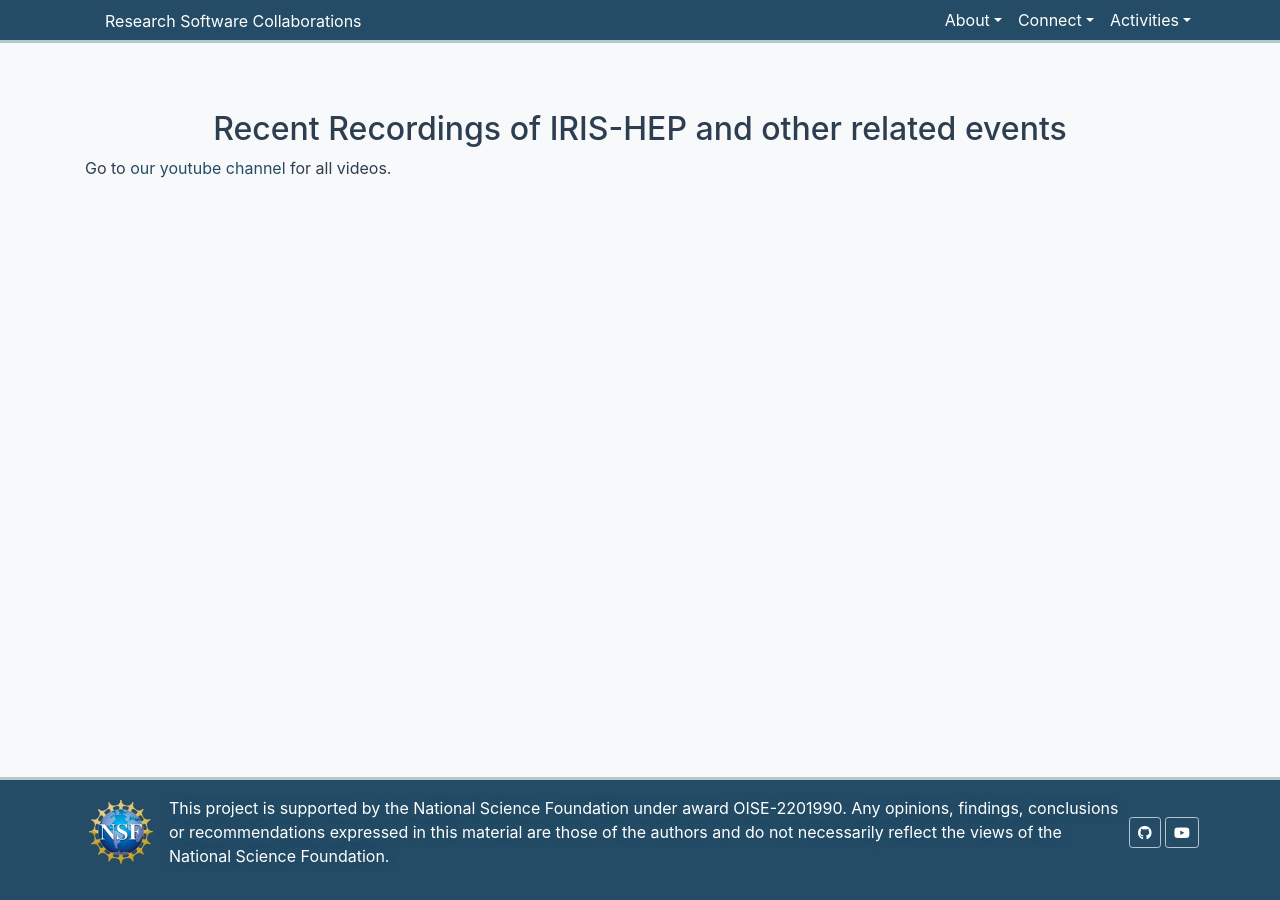
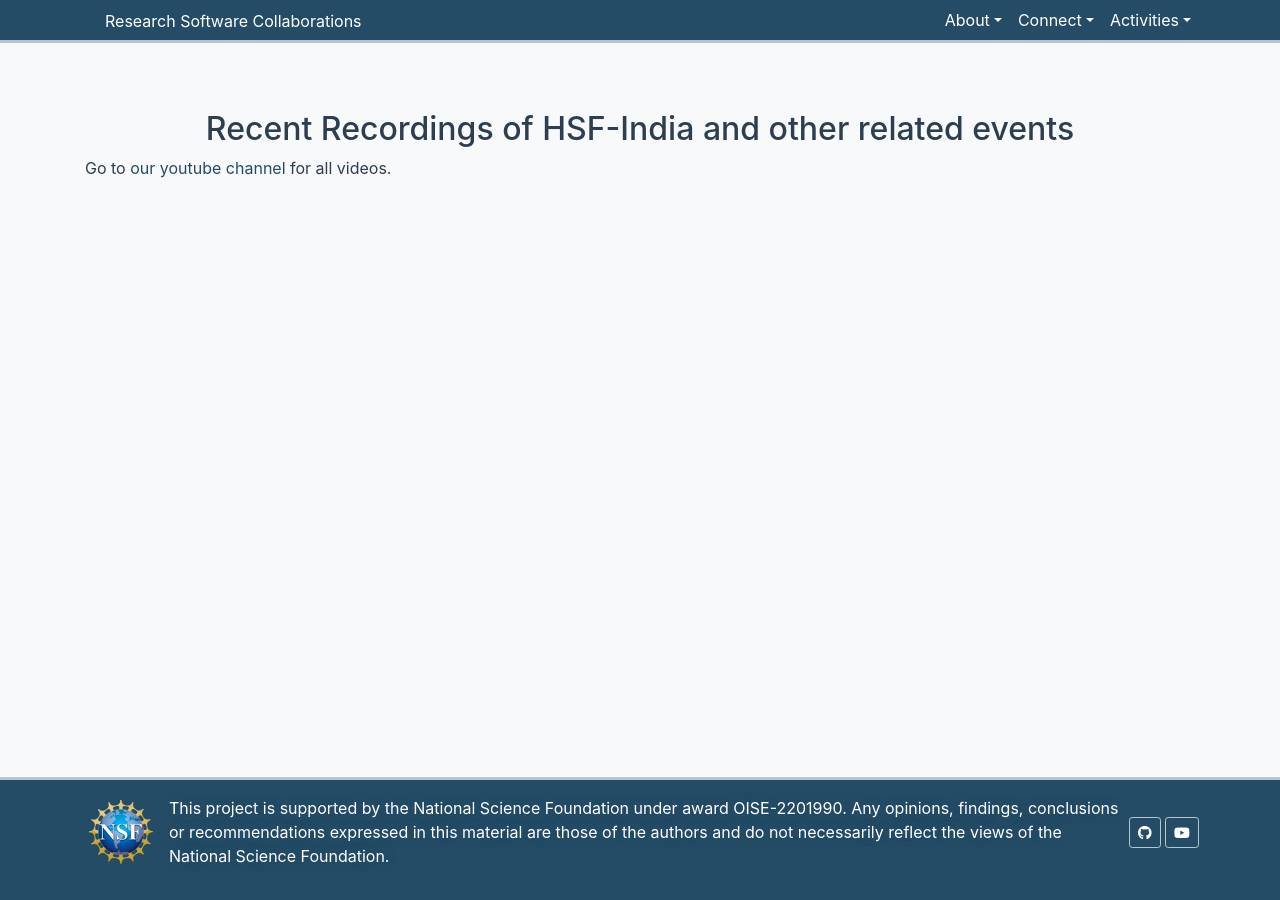
Before and after one commit to research-software-collaborations/research-software-collaborations.github.io, a Jekyll site: the page built from pages/videos.html, in a window 1280 px wide. Built offline with Jekyll 4.4.1, drawn with Linux system fonts in a browser that asks for light colours; cached includes are drawn as plain includes.

Commit message:
update for HSF-India

```diff
--- a/pages/videos.html
+++ b/pages/videos.html
@@ -1,12 +1,12 @@
 ---
 permalink: /videos.html
 layout: default
-title: IRIS-HEP Videos
+title: HSF-India Videos
 ---
 
 <center>
 <h2>
-Recent Recordings of IRIS-HEP and other related events
+Recent Recordings of HSF-India and other related events
 </h2>
 </center>
 
```
